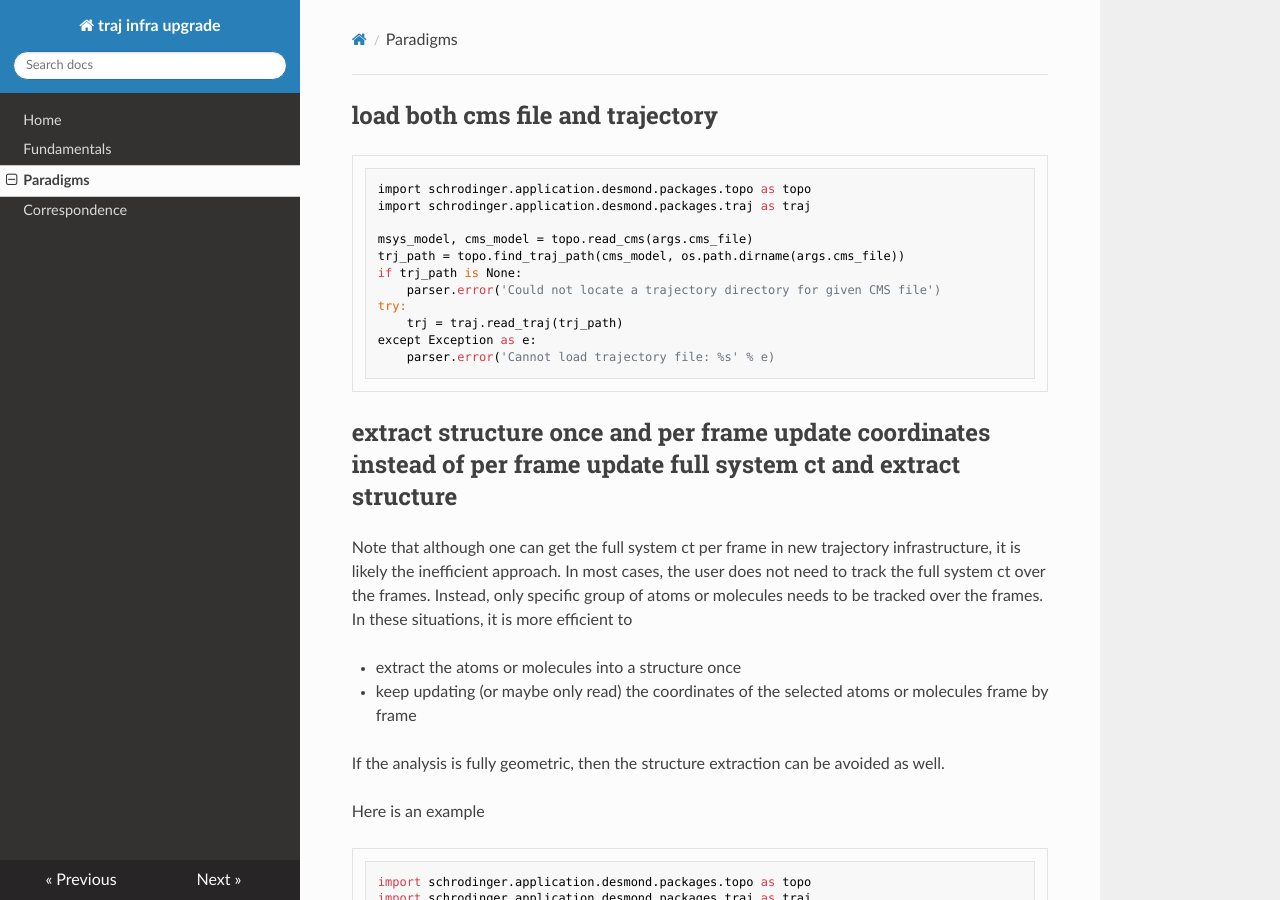
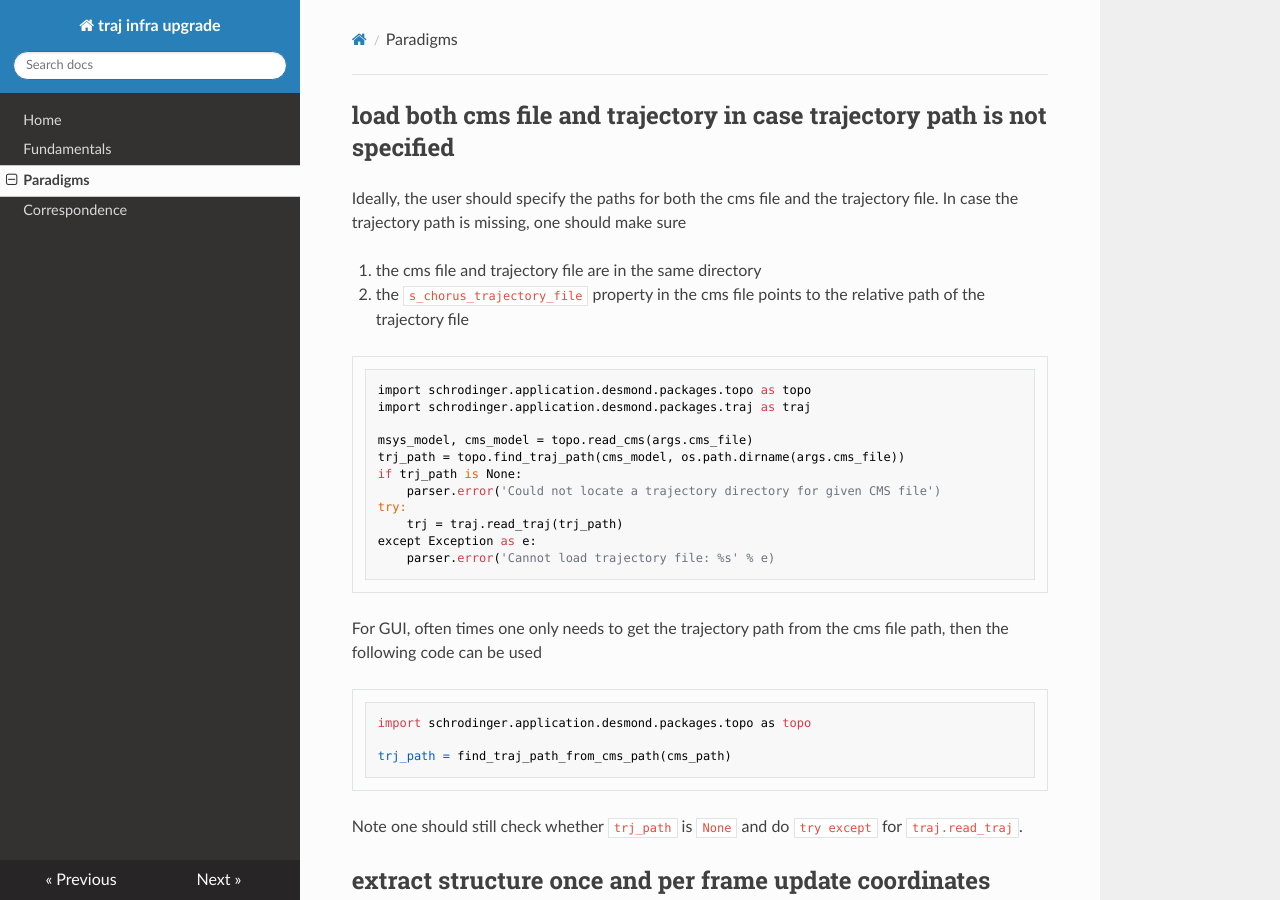
Before and after one commit to nosarthur/traj-infra-upgrade, an MkDocs documentation site: the page built from docs/paradigms.md, in a window 1280 px wide and 900 px high. Built offline with MkDocs 1.6.1, drawn with Linux system fonts in a browser that asks for light colours; nearby versions of some CDN libraries; old or Windows-style settings are respelled for this version of MkDocs.

Commit message:
update Nov.20

````diff
--- a/docs/paradigms.md
+++ b/docs/paradigms.md
@@ -1,4 +1,10 @@
-## load both cms file and trajectory
+## load both cms file and trajectory in case trajectory path is not specified
+
+Ideally, the user should specify the paths for both the cms file and the trajectory file.
+In case the trajectory path is missing, one should make sure
+
+1. the cms file and trajectory file are in the same directory
+1. the `s_chorus_trajectory_file` property in the cms file points to the relative path of the trajectory file
 
 ```python
 import schrodinger.application.desmond.packages.topo as topo
@@ -13,6 +19,16 @@ try:
 except Exception as e:
     parser.error('Cannot load trajectory file: %s' % e)
 ```
+
+For GUI, often times one only needs to get the trajectory path from the cms file path, then the following code can be used
+
+```python
+import schrodinger.application.desmond.packages.topo as topo
+
+trj_path = find_traj_path_from_cms_path(cms_path)
+```
+
+Note one should still check whether `trj_path` is `None` and do `try except` for `traj.read_traj`.
 
 ## extract structure once and per frame update coordinates instead of per frame update full system ct and extract structure
 Note that although one can get the full system ct per frame in new trajectory infrastructure, it is likely the inefficient approach.
````
